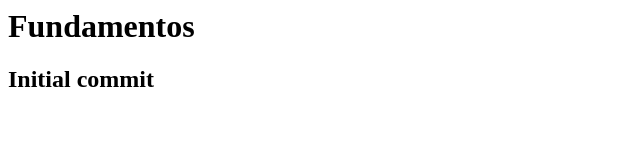
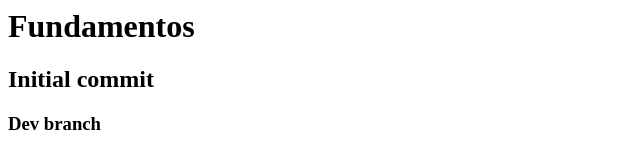
Before and after one commit to AMariusF/fundamentos, a plain HTML site: page index.html in a window 1280 px wide. Shown: the whole page, without its empty margins (0-640 px from the left). Drawn offline with Linux system fonts and the light colour scheme.

Commit message:
new branch

```diff
--- a/index.html
+++ b/index.html
@@ -8,5 +8,6 @@
 	<body>
 		<h1>Fundamentos</h1>
 		<h2>Initial commit</h2>
+		<h3>Dev branch</h3>
 	</body>
 </html>
```
